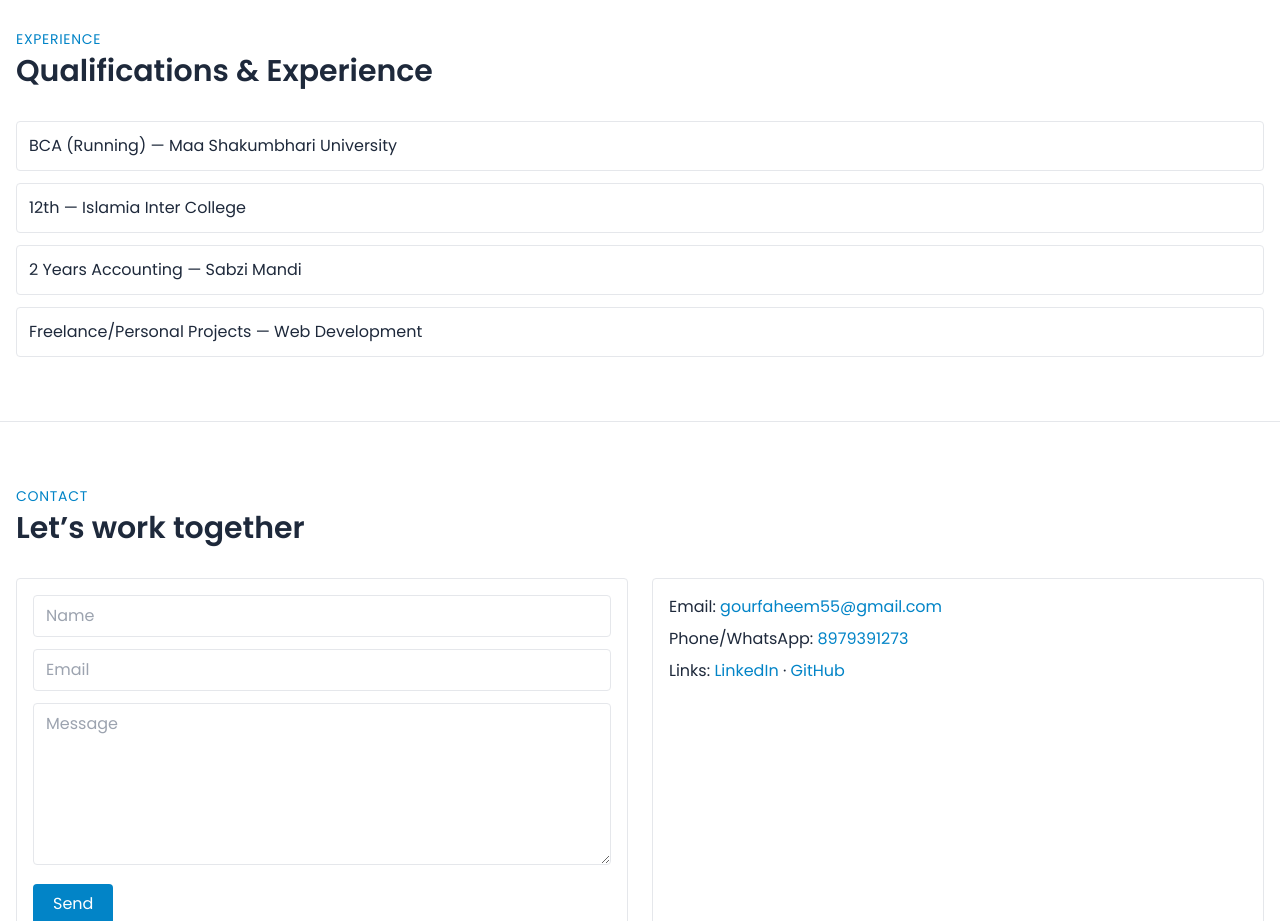
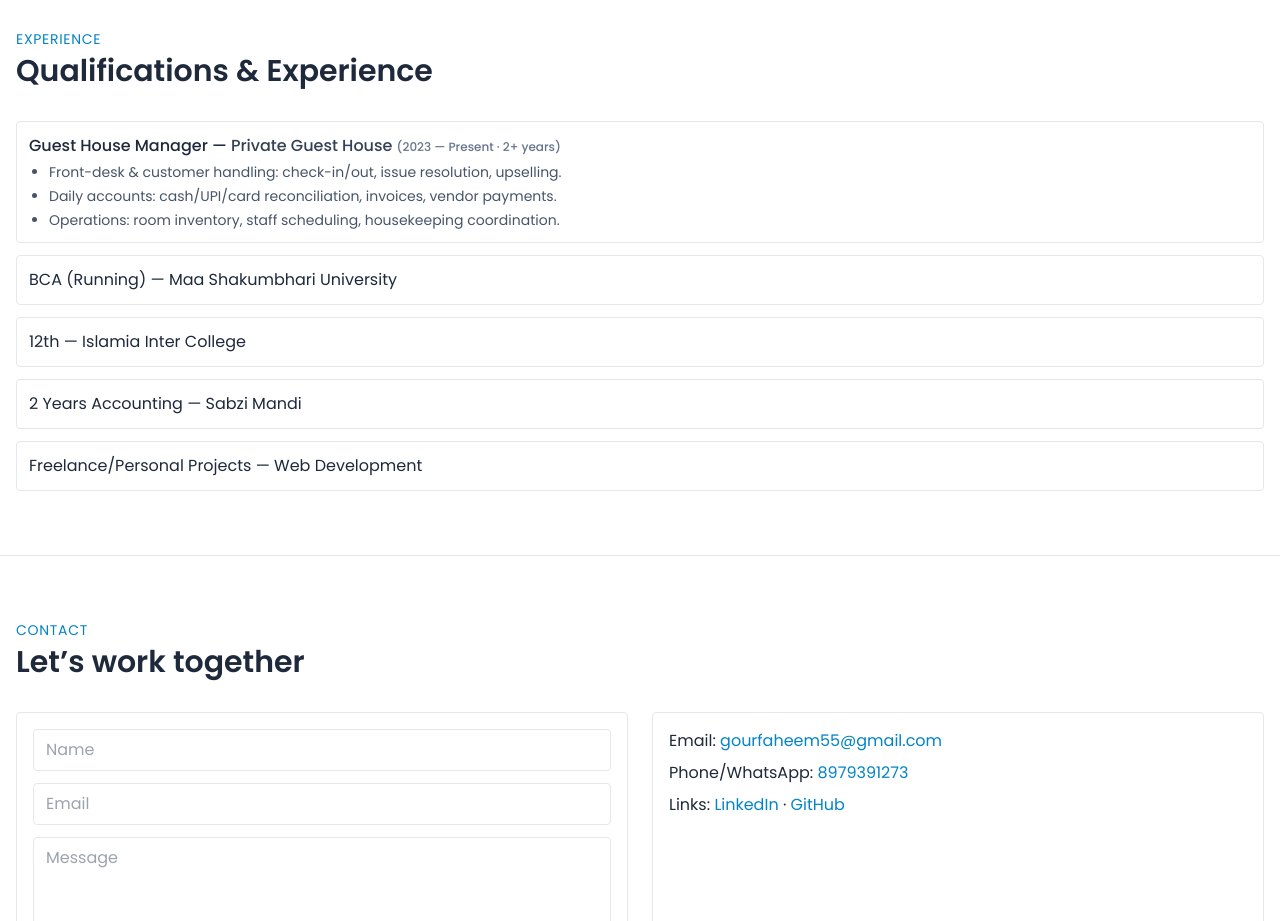
Before and after one commit to mr-faheem/faheem.portfolio, a React (Vite) app: page / in a window 1280 px wide. Shown: the part 1620-2541 px from the top of the page. Built offline with nearby package versions, Linux system fonts and the light colour scheme.

Commit message:
feat(experience): add Guest House Manager role

```diff
--- a/src/sections/Experience/index.jsx
+++ b/src/sections/Experience/index.jsx
@@ -1,12 +1,31 @@
 import React from "react";
+import SectionHeading from "../../components/common/SectionHeading.jsx";
 
-import SectionHeading from "../../components/common/SectionHeading.jsx";
 export default function Experience() {
   return (
-     <section id="experience" className="py-16 border-t">
+    <section id="experience" className="py-16 border-t">
       <div className="container">
-        <SectionHeading id="experience" eyebrow="EXPERIENCE" title="Qualifications & Experience" />
+        <SectionHeading
+          id="experience"
+          eyebrow="EXPERIENCE"
+          title="Qualifications & Experience"
+        />
+
         <ul className="space-y-3">
+          {/* Guest House Manager */}
+          <li className="rounded border p-3">
+            <div className="font-medium">
+              Guest House Manager — <span className="text-slate-700">Private Guest House</span>{" "}
+              <span className="text-xs text-slate-500">(2023 — Present · 2+ years)</span>
+            </div>
+            <ul className="mt-1 list-disc pl-5 text-slate-600 text-sm space-y-1">
+              <li>Front-desk & customer handling: check-in/out, issue resolution, upselling.</li>
+              <li>Daily accounts: cash/UPI/card reconciliation, invoices, vendor payments.</li>
+              <li>Operations: room inventory, staff scheduling, housekeeping coordination.</li>
+            </ul>
+          </li>
+
+          {/* Education / other experience */}
           <li className="rounded border p-3">BCA (Running) — Maa Shakumbhari University</li>
           <li className="rounded border p-3">12th — Islamia Inter College</li>
           <li className="rounded border p-3">2 Years Accounting — Sabzi Mandi</li>
```
